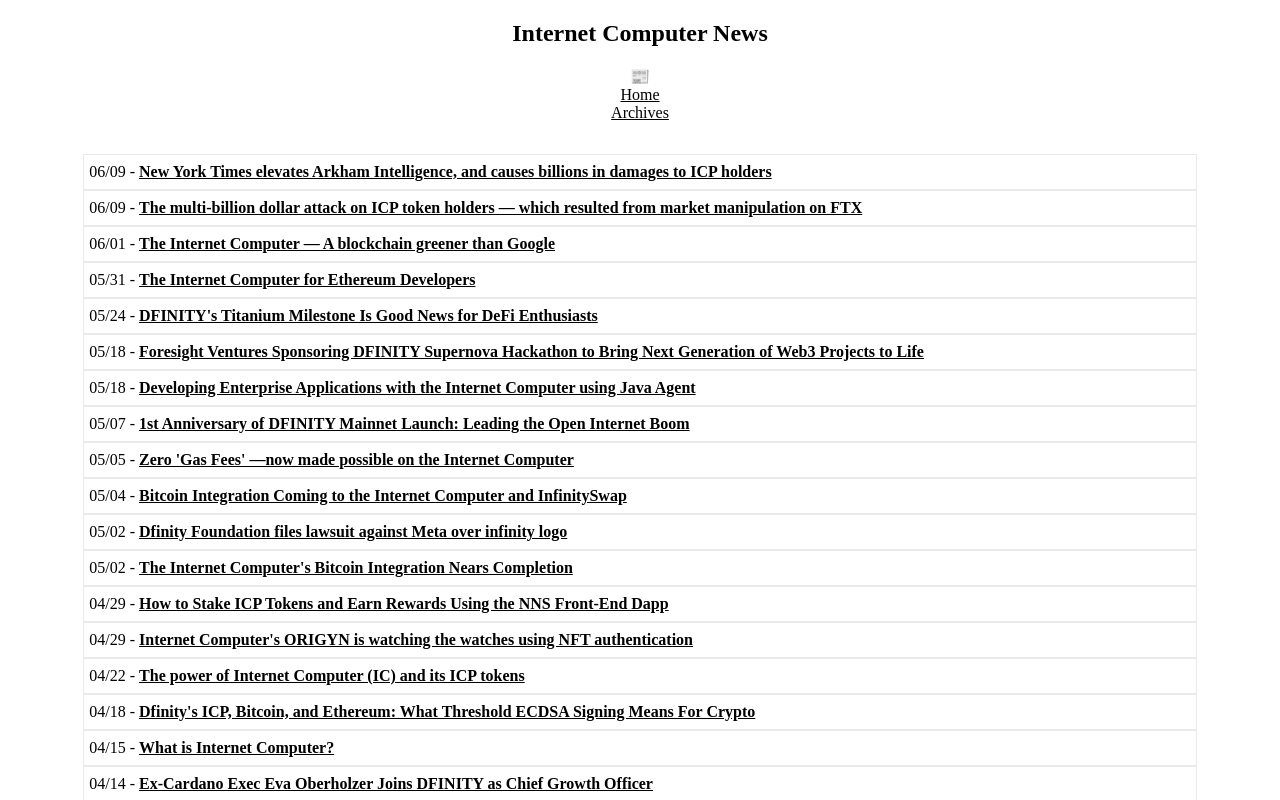
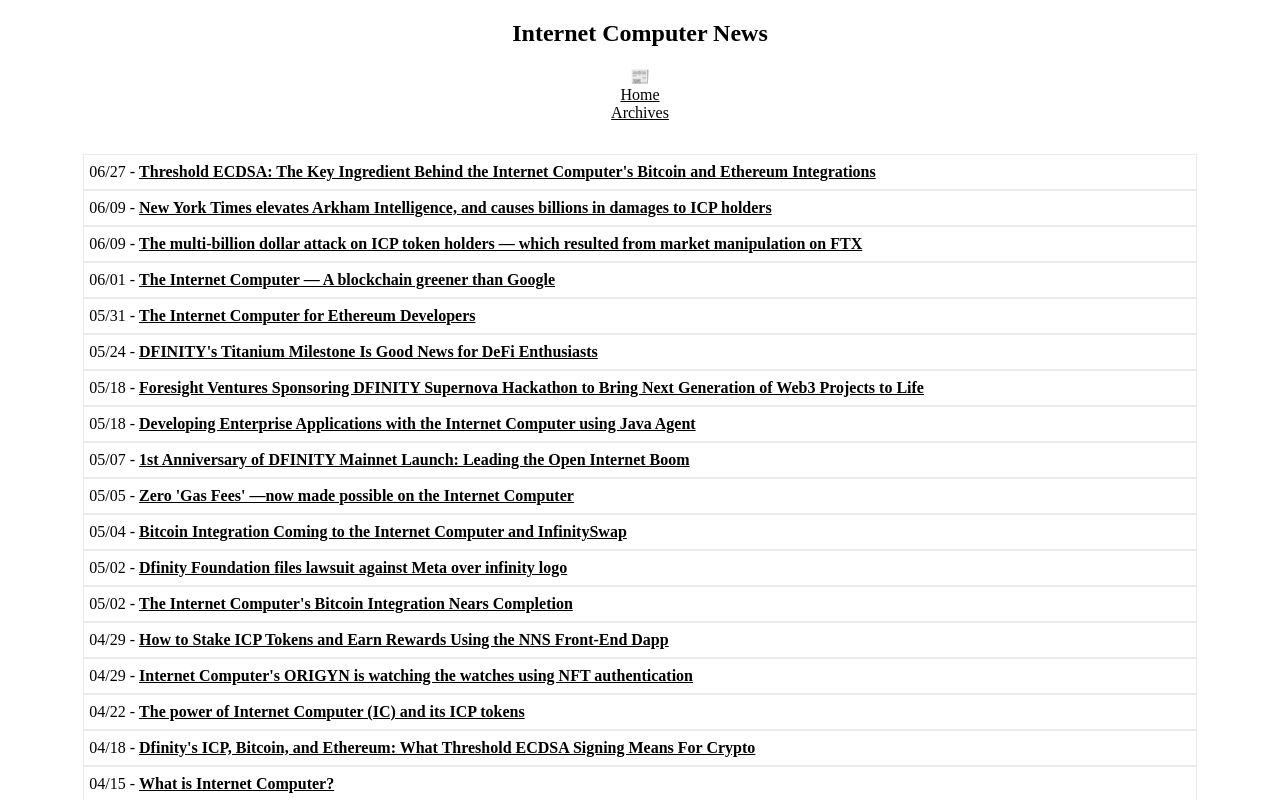
Before and after one commit to rjlucasm/ictoday, a Next.js app: page /news/2022 in a window 1280 px wide. Shown: the top 800 px of the page. Built offline with nearby package versions, Linux system fonts and the light colour scheme.

Commit message:
News 06/27

```diff
--- a/pages/news/2022.js
+++ b/pages/news/2022.js
@@ -19,6 +19,9 @@ export default function News22() {
             <Link href="/archive"><a style={{ color: 'inherit' }}>Archives</a></Link>
 
             <div className="pagesgrid">
+            <div className="pagescard">06/27 -&nbsp;
+                <a href="https://medium.com/dfinity/threshold-ecdsa-the-key-ingredient-behind-the-internet-computers-bitcoin-and-ethereum-cf22649b98a1" target="_blank" rel="noopener noreferrer">Threshold ECDSA: The Key Ingredient Behind the Internet Computer&apos;s Bitcoin and Ethereum Integrations</a>
+            </div>
             <div className="pagescard">06/09 -&nbsp;
                 <a href="https://cryptoleaks.info/case-no-2" target="_blank" rel="noopener noreferrer">New York Times elevates Arkham Intelligence, and causes billions in damages to ICP holders</a>
             </div>
```
